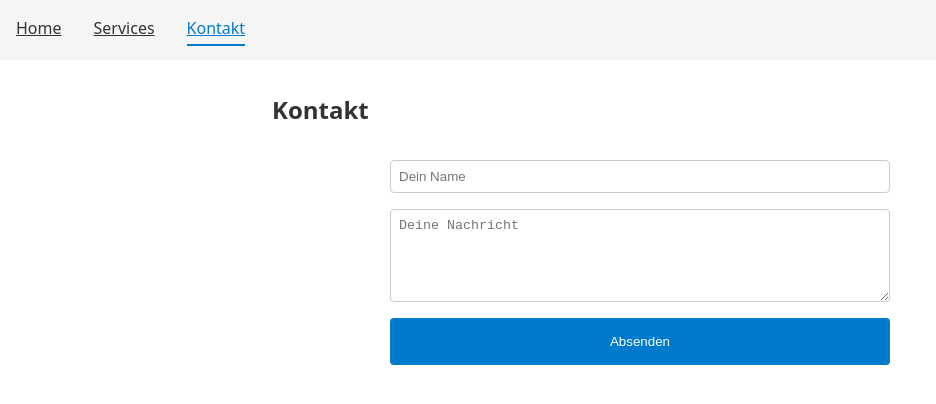
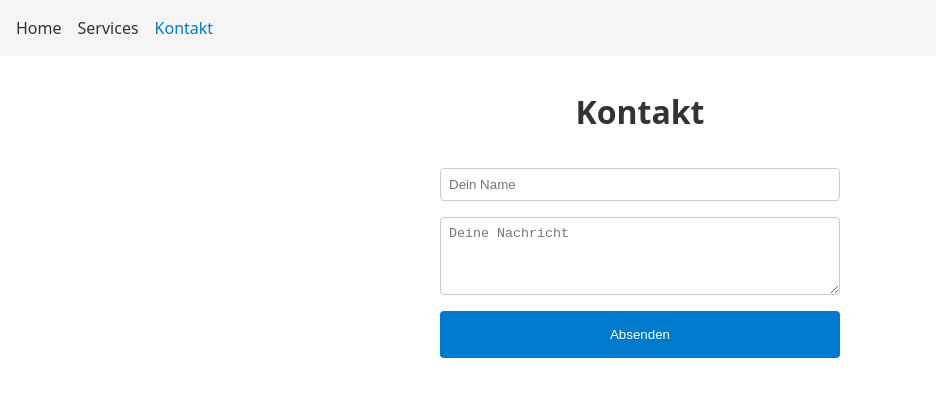
Before and after one commit to Sulaiman-khalil/umzugsfirma, a React (Vite) app in the folder frontend/: page /contact in a window 1280 px wide. Shown: the top 404 px of the page, without its empty margins (0-936 px from the left). Built offline with nearby package versions, Linux system fonts and the light colour scheme.

Commit message:
initial commit

```diff
--- a/frontend/src/App.tsx
+++ b/frontend/src/App.tsx
@@ -1,5 +1,3 @@
-// frontend/src/App.tsx
-
 import React from "react";
 import { Routes, Route, useLocation } from "react-router-dom";
 import { AnimatePresence, motion } from "framer-motion";
@@ -9,9 +7,7 @@ import Contact from "./pages/Contact";
 import NavBar from "./components/NavBar";
 
 const pageVariants = {
-  initial: { opacity: 0, y: 20 },
-  in: { opacity: 1, y: 0 },
-  out: { opacity: 0, y: -20 },
+  /* ... */
 };
 
 export default function App() {
@@ -20,7 +16,7 @@ export default function App() {
   return (
     <>
       <NavBar />
-      <AnimatePresence exitBeforeEnter initial={false}>
+      <AnimatePresence mode="wait">
         <motion.main
           key={location.pathname}
           initial="initial"
--- a/frontend/src/components/ContactForm.tsx
+++ b/frontend/src/components/ContactForm.tsx
@@ -1,66 +1,64 @@
-// frontend/src/components/ContactForm.tsx
-
 import React, { useState } from "react";
 import styled from "styled-components";
 import { z } from "zod";
 
+// 1) Zod-Schema für Validierung
 const ContactSchema = z.object({
-  name: z.string().min(2, "Name muss mindestens 2 Zeichen haben"),
-  message: z.string().min(5, "Nachricht muss mindestens 5 Zeichen haben"),
+  name: z.string().min(2, "Name mindestens 2 Zeichen"),
+  message: z.string().min(5, "Nachricht mindestens 5 Zeichen"),
 });
 
+// 2) Styled-Components
 const Form = styled.form`
+  max-width: 400px;
+  margin: auto;
   display: flex;
   flex-direction: column;
   gap: ${({ theme }) => theme.spacing.medium};
-  max-width: 500px;
-  margin: auto;
 `;
-
 const Input = styled.input`
   padding: ${({ theme }) => theme.spacing.small};
   border: 1px solid #ccc;
   border-radius: 4px;
 `;
-
 const Textarea = styled.textarea`
   padding: ${({ theme }) => theme.spacing.small};
   border: 1px solid #ccc;
   border-radius: 4px;
-  resize: vertical;
 `;
-
 const Button = styled.button`
   padding: ${({ theme }) => theme.spacing.medium};
-  background-color: ${({ theme }) => theme.colors.primary};
-  color: #fff;
+  background: ${({ theme }) => theme.colors.primary};
+  color: white;
   border: none;
   border-radius: 4px;
   cursor: pointer;
-  &:disabled {
+  &[disabled] {
     opacity: 0.6;
     cursor: not-allowed;
   }
 `;
-
-const Message = styled.p<{ $type: "success" | "error" }>`
-  color: ${({ $type, theme }) =>
-    $type === "success" ? theme.colors.success : theme.colors.error};
+const Message = styled.p<{ type: "success" | "error" }>`
+  color: ${({ type, theme }) =>
+    type === "success" ? theme.colors.success : theme.colors.error};
+  text-align: center;
 `;
 
+// 3) Komponente
 export default function ContactForm() {
   const [name, setName] = useState("");
-  const [message, setMessage] = useState("");
+  const [msg, setMsg] = useState("");
   const [status, setStatus] = useState<
     "idle" | "loading" | "success" | "error"
   >("idle");
-  const [errorMsg, setErrorMsg] = useState("");
-  const apiUrl = import.meta.env.VITE_API_URL;
+  const [error, setError] = useState("");
+  const API = import.meta.env.VITE_API_URL;
 
+  // Validierung
   const validate = () => {
-    const result = ContactSchema.safeParse({ name, message });
+    const result = ContactSchema.safeParse({ name, message: msg });
     if (!result.success) {
-      setErrorMsg(result.error.errors.map((e) => e.message).join(", "));
+      setError(result.error.errors.map((e) => e.message).join(", "));
       return false;
     }
     return true;
@@ -73,24 +71,22 @@ export default function ContactForm() {
       return;
     }
     setStatus("loading");
-
     try {
-      const res = await fetch(`${apiUrl}/kontakt`, {
+      const res = await fetch(`${API}/kontakt`, {
         method: "POST",
         headers: { "Content-Type": "application/json" },
-        body: JSON.stringify({ name, message }),
+        body: JSON.stringify({ name, message: msg }),
       });
       const data = await res.json();
-
       if (res.ok && data.success) {
         setStatus("success");
         setName("");
-        setMessage("");
+        setMsg("");
       } else {
         throw new Error(data.message || `Fehler ${res.status}`);
       }
     } catch (err: any) {
-      setErrorMsg(err.message);
+      setError(err.message);
       setStatus("error");
     }
   };
@@ -98,17 +94,16 @@ export default function ContactForm() {
   return (
     <Form onSubmit={handleSubmit}>
       <Input
-        type="text"
         placeholder="Dein Name"
         value={name}
         onChange={(e) => setName(e.target.value)}
         disabled={status === "loading"}
       />
       <Textarea
+        rows={4}
         placeholder="Deine Nachricht"
-        rows={5}
-        value={message}
-        onChange={(e) => setMessage(e.target.value)}
+        value={msg}
+        onChange={(e) => setMsg(e.target.value)}
         disabled={status === "loading"}
       />
       <Button type="submit" disabled={status === "loading"}>
@@ -116,11 +111,9 @@ export default function ContactForm() {
       </Button>
 
       {status === "success" && (
-        <Message $type="success">Danke für deine Nachricht!</Message>
+        <Message type="success">Danke für deine Nachricht!</Message>
       )}
-      {status === "error" && (
-        <Message $type="error">Fehler: {errorMsg}</Message>
-      )}
+      {status === "error" && <Message type="error">Fehler: {error}</Message>}
     </Form>
   );
 }
--- a/frontend/src/components/NavBar.tsx
+++ b/frontend/src/components/NavBar.tsx
@@ -1,53 +1,35 @@
-// frontend/src/components/NavBar.tsx
-
-import React from "react";
 import { Link, useLocation } from "react-router-dom";
 import styled from "styled-components";
 
 const Nav = styled.nav`
   display: flex;
-  gap: ${({ theme }) => theme.spacing.large};
-  padding: ${({ theme }) => theme.spacing.medium};
-  background-color: ${({ theme }) => theme.colors.bgLight};
+  gap: 1rem;
+  padding: 1rem;
+  background: ${({ theme }) => theme.colors.bgLight};
 `;
 
-const NavLink = styled(Link)<{ $active: boolean }>`
-  position: relative;
-  color: ${({ $active, theme }) =>
-    $active ? theme.colors.primary : theme.colors.text};
-  font-weight: 500;
-  padding-bottom: 0.25rem;
-
-  &::after {
-    content: "";
-    position: absolute;
-    bottom: -2px;
-    left: 0;
-    height: 2px;
-    width: ${({ $active }) => ($active ? "100%" : "0%")};
-    background-color: ${({ theme }) => theme.colors.primary};
-    transition: width 0.2s ease-in-out;
-  }
-
-  &:hover::after {
-    width: 100%;
+const StyledLink = styled(Link)<{ active?: boolean }>`
+  color: ${({ active, theme }) =>
+    active ? theme.colors.primary : theme.colors.text};
+  text-decoration: none;
+  &:hover {
+    color: ${({ theme }) => theme.colors.primary};
   }
 `;
 
 export default function NavBar() {
   const { pathname } = useLocation();
-
   return (
     <Nav>
-      <NavLink to="/" $active={pathname === "/"}>
+      <StyledLink to="/" active={pathname === "/"}>
         Home
-      </NavLink>
-      <NavLink to="/services" $active={pathname === "/services"}>
+      </StyledLink>
+      <StyledLink to="/services" active={pathname === "/services"}>
         Services
-      </NavLink>
-      <NavLink to="/contact" $active={pathname === "/contact"}>
+      </StyledLink>
+      <StyledLink to="/contact" active={pathname === "/contact"}>
         Kontakt
-      </NavLink>
+      </StyledLink>
     </Nav>
   );
 }
--- a/frontend/src/pages/Contact.tsx
+++ b/frontend/src/pages/Contact.tsx
@@ -1,18 +1,16 @@
-// frontend/src/pages/Contact.tsx
-
-import React from "react";
 import styled from "styled-components";
 import ContactForm from "../components/ContactForm";
 
 const Title = styled.h1`
+  text-align: center;
   margin-bottom: ${({ theme }) => theme.spacing.large};
 `;
 
 export default function Contact() {
   return (
-    <section>
+    <main>
       <Title>Kontakt</Title>
       <ContactForm />
-    </section>
+    </main>
   );
 }
```
